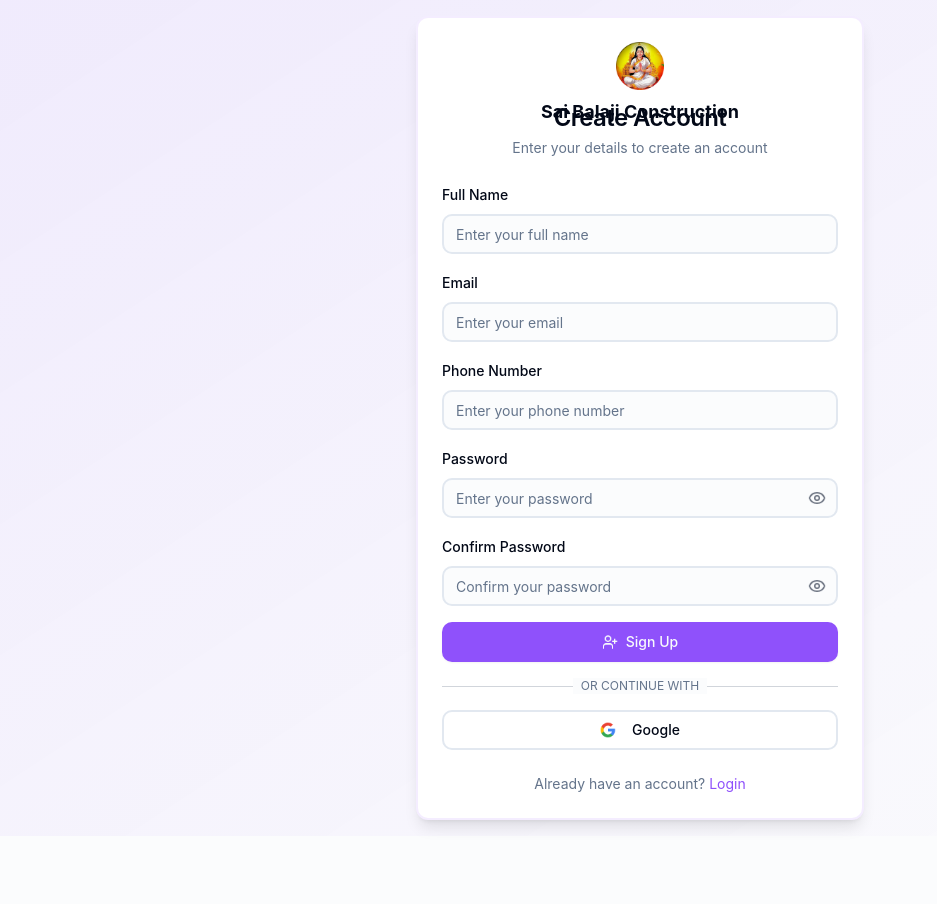
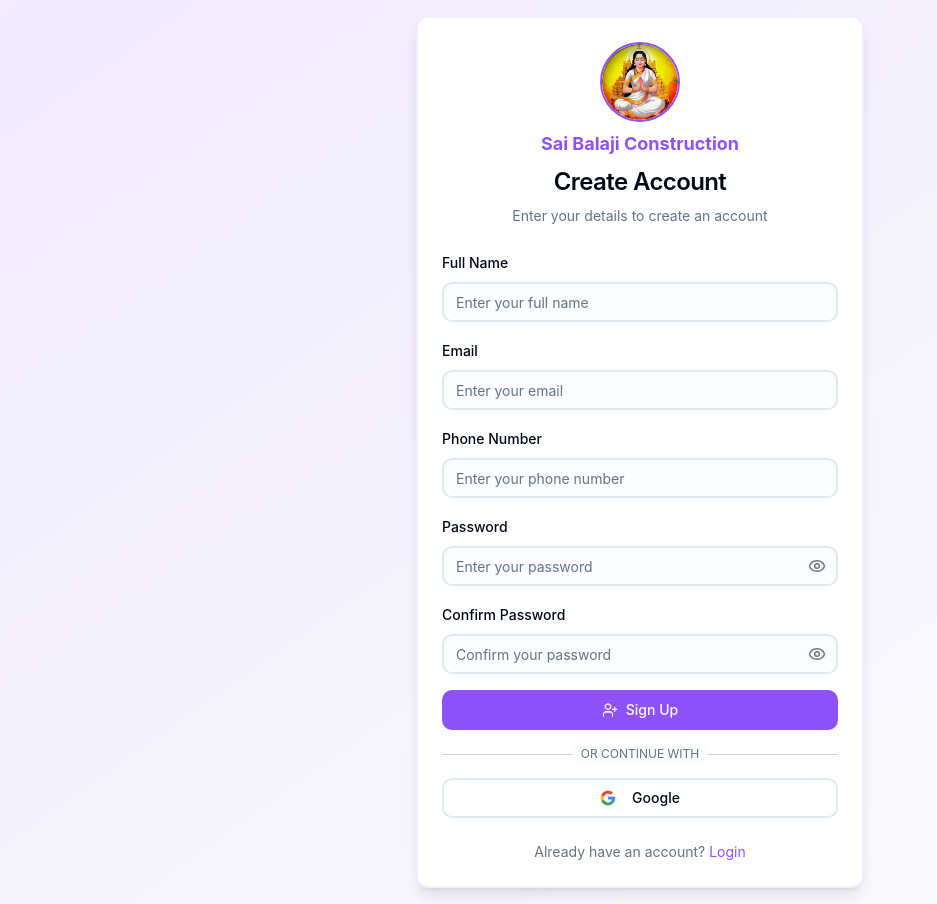
Before and after one commit to CharansaiParvathala/SaiBalajiProgressTracker, a React (Vite) app: page /signup in a window 1280 px wide. Shown: the whole page, without its empty margins (0-937 px from the left). Before the commit the page ends 836 px from the top, so only its background shows below. Built offline with nearby package versions, Linux system fonts and the light colour scheme.

Commit message:
Update Signup.tsx

```diff
--- a/src/pages/auth/Signup.tsx
+++ b/src/pages/auth/Signup.tsx
@@ -9,7 +9,6 @@ import { Input } from '@/components/ui/input';
 import { Button } from '@/components/ui/button';
 import { Label } from '@/components/ui/label';
 import { toast } from '@/components/ui/sonner';
-import { AuthLogo } from '@/components/auth/AuthLogo';
 import { Eye, EyeOff, UserPlus } from 'lucide-react';
 
 export default function Signup() {
@@ -24,7 +23,6 @@ export default function Signup() {
     password: '',
     confirmPassword: '',
   });
-
   const [loading, setLoading] = useState(false);
   const [showPassword, setShowPassword] = useState(false);
   const [showConfirmPassword, setShowConfirmPassword] = useState(false);
@@ -86,13 +84,30 @@ export default function Signup() {
   return (
     <div className="flex items-center justify-center min-h-screen p-4 bg-gradient-to-br from-primary/10 to-secondary/5 dark:from-primary/5 dark:to-background">
       <Card className="w-full max-w-md border-2 border-primary/10 dark:border-primary/20 shadow-lg">
-        <CardHeader className="space-y-1">
-          <div className="flex justify-center mb-2">
-            <AuthLogo className="h-12 w-auto" alt="Sai Balaji Construction" />
+        {/* ======== UPDATED HEADER ======== */}
+        <CardHeader className="space-y-2 flex flex-col items-center">
+          <div className="w-20 h-20 rounded-full overflow-hidden border-2 border-primary flex items-center justify-center bg-white dark:bg-background">
+            <img
+              src="/lovable-uploads/a723c9c5-8174-41c6-b9d7-2d8646801ec6.png"
+              alt="Sai Balaji Construction"
+              className="w-full h-full object-cover"
+              onError={(e) => {
+                e.currentTarget.onerror = null;
+                e.currentTarget.src = "/lovable-uploads/dec9f020-a443-46b8-9996-45dedd958103.png";
+              }}
+            />
           </div>
-          <CardTitle className="text-2xl text-center">{t("app.auth.createAccount")}</CardTitle>
-          <CardDescription className="text-center">{t("app.auth.enterDetails")}</CardDescription>
+          <span className="font-bold text-lg text-center mt-2 text-primary dark:text-primary-light">
+            Sai Balaji Construction
+          </span>
+          <CardTitle className="text-2xl text-center mt-1">
+            {t("app.auth.createAccount")}
+          </CardTitle>
+          <CardDescription className="text-center">
+            {t("app.auth.enterDetails")}
+          </CardDescription>
         </CardHeader>
+        {/* ======== /UPDATED HEADER ======== */}
 
         <form onSubmit={handleSubmit}>
           <CardContent className="space-y-4">
@@ -116,7 +131,7 @@ export default function Signup() {
               </div>
             ))}
 
-            {/* Password field */}
+            {/* Password */}
             <div className="space-y-2">
               <Label htmlFor="password">{t("app.auth.password")}</Label>
               <div className="relative">
@@ -140,7 +155,7 @@ export default function Signup() {
               </div>
             </div>
 
-            {/* Confirm Password field */}
+            {/* Confirm Password */}
             <div className="space-y-2">
               <Label htmlFor="confirmPassword">{t("app.auth.confirmPassword")}</Label>
               <div className="relative">
@@ -191,11 +206,12 @@ export default function Signup() {
               onClick={handleGoogleSignup}
               disabled={loading}
             >
+              {/* Google SVG */}
               <svg className="w-5 h-5 mr-2" viewBox="0 0 24 24">
-                <path d="M22.56 12.25c0-.78-.07-1.53-.2-2.25H12v4.26h5.92c-.26 1.37-1.04 2.53-2.21 3.31v2.77h3.57c2.08-1.92 3.28-4.74 3.28-8.09z" fill="#4285F4" />
-                <path d="M12 23c2.97 0 5.46-.98 7.28-2.66l-3.57-2.77c-.98.66-2.23 1.06-3.71 1.06-2.86 0-5.29-1.93-6.16-4.53H2.18v2.84C3.99 20.53 7.7 23 12 23z" fill="#34A853" />
-                <path d="M5.84 14.09c-.22-.66-.35-1.36-.35-2.09s.13-1.43.35-2.09V7.07H2.18C1.43 8.55 1 10.22 1 12s.43 3.45 1.18 4.93l2.85-2.22.81-.62z" fill="#FBBC05" />
-                <path d="M12 5.38c1.62 0 3.06.56 4.21 1.64l3.15-3.15C17.45 2.09 14.97 1 12 1 7.7 1 3.99 3.47 2.18 7.07l3.66 2.84c.87-2.6 3.3-4.53 6.16-4.53z" fill="#EA4335" />
+                <path d="M22.56 12.25c0-.78-.07-1.53-.2-2.25H12v4.26h5.92c-.26 1.37-1.04 2.53-2.21 3.31v2.77h3.57c2.08-1.92 3.28-4.74 3.28-8.09z" fill="#4285F4"/>
+                <path d="M12 23c2.97 0 5.46-.98 7.28-2.66l-3.57-2.77c-.98.66-2.23 1.06-3.71 1.06-2.86 0-5.29-1.93-6.16-4.53H2.18v2.84C3.99 20.53 7.7 23 12 23z" fill="#34A853"/>
+                <path d="M5.84 14.09c-.22-.66-.35-1.36-.35-2.09s.13-1.43.35-2.09V7.07H2.18C1.43 8.55 1 10.22 1 12s.43 3.45 1.18 4.93l2.85-2.22.81-.62z" fill="#FBBC05"/>
+                <path d="M12 5.38c1.62 0 3.06.56 4.21 1.64l3.15-3.15C17.45 2.09 14.97 1 12 1 7.7 1 3.99 3.47 2.18 7.07l3.66 2.84c.87-2.6 3.3-4.53 6.16-4.53z" fill="#EA4335"/>
               </svg>
               Google
             </Button>
```
